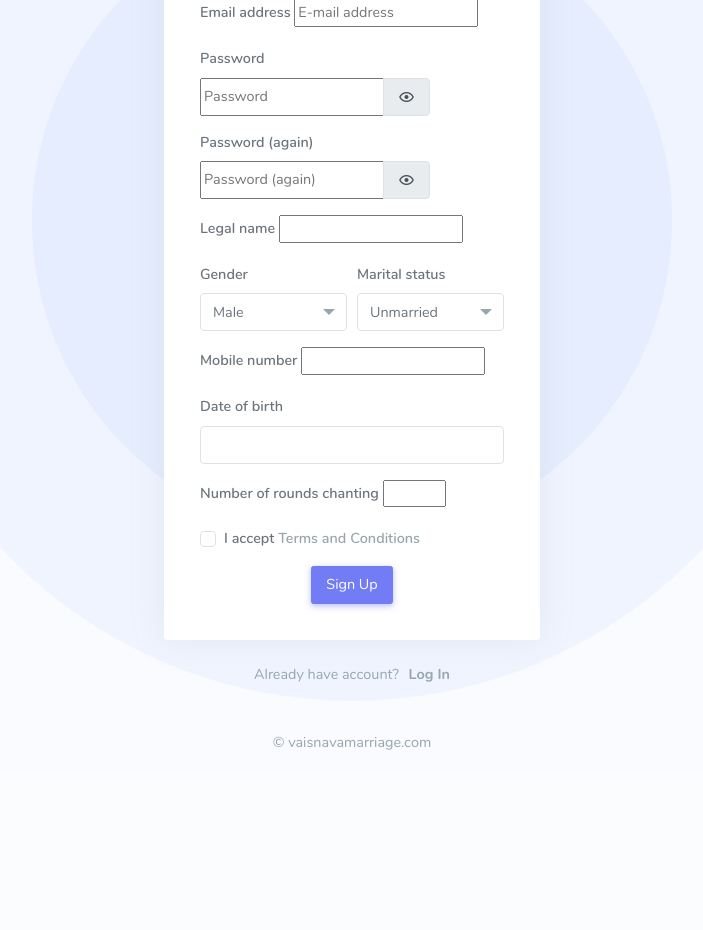
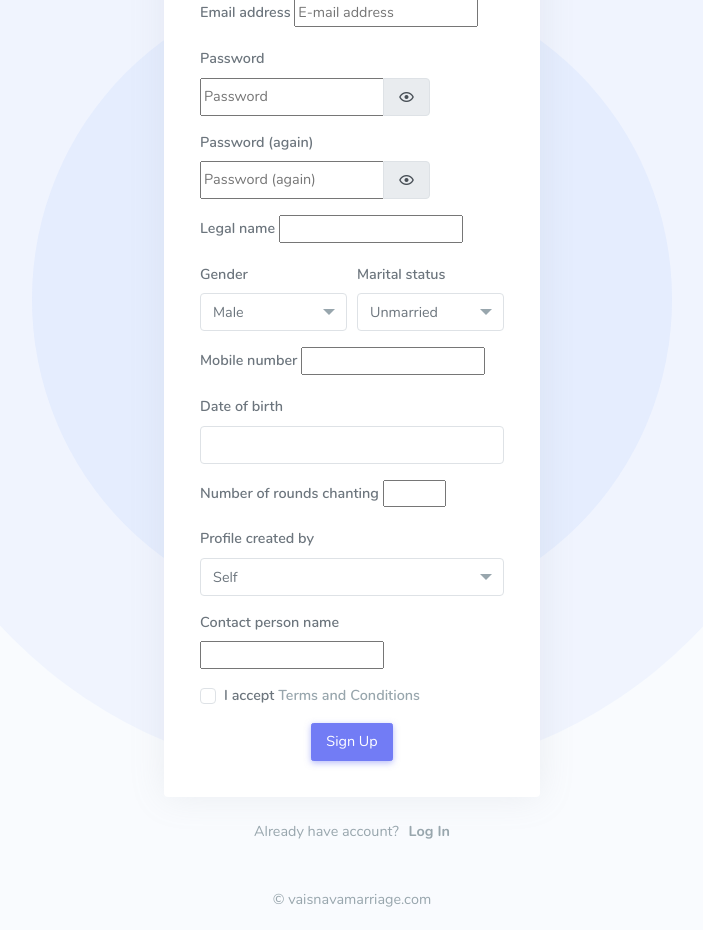
Before and after one commit to jpsoffice/vmb, a Django app: page /accounts/signup/ in a window 1280 px wide. Shown: the part 332-1262 px from the top of the page, without its empty margins (288-991 px from the left). Before the commit the page ends 1082 px from the top, so only its background shows below. Run offline with Django 3.2, Linux system fonts and the light colour scheme; parts of the project's set-up code (start-up, migrations or seed data) failed here and were passed over; some libraries are stand-ins or nearby versions.

Commit message:
Added fields for profile_created_by and contact_person_name.
When a profile is created by self, the contact person is defaulted to the legal name for the profile.
In other cases, user must specify a contact person name in the signup form.

```diff
--- a/vmb/matrimony/admin.py
+++ b/vmb/matrimony/admin.py
@@ -298,6 +298,7 @@ class BaseMatrimonyProfileAdmin(DjangoQLSearchMixin, NumericFilterModelAdmin):
                 "fields": [
                     ("profile_id", "name", "spiritual_name"),
                     ("status", "ethnic_origin", "primary_image"),
+                    ("profile_created_by", "contact_person_name"),
                     ("age", "mother_tongue", "marital_status", "children_count"),
                     ("religion", "caste", "subcaste"),
                     ("languages_known", "languages_read_write"),
--- a/vmb/matrimony/forms.py
+++ b/vmb/matrimony/forms.py
@@ -14,6 +14,7 @@ from multiselectfield import MultiSelectFormField
 
 from vmb.matrimony.models.profiles import (
     GENDER_CHOICES,
+    PROFILE_CREATED_BY_CHOICES,
     MARITAL_STATUS,
     SPIRITUAL_STATUS_CHOICES,
     MatrimonyProfile,
@@ -70,6 +71,10 @@ class SignupForm(AllAuthSignupForm):
         input_formats=("%b %d, %Y",),
     )
     rounds_chanting = forms.IntegerField(min_value=1, max_value=192)
+    profile_created_by = forms.ChoiceField(choices=PROFILE_CREATED_BY_CHOICES)
+    contact_person_name = forms.CharField(
+        min_length=3, max_length=200, strip=True, required=False
+    )
 
     def clean_dob(self):
         value = self.cleaned_data["dob"]
@@ -82,6 +87,16 @@ class SignupForm(AllAuthSignupForm):
         if MatrimonyProfile.objects.filter(phone=value):
             raise forms.ValidationError(_("Phone number already exists."))
         return value
+
+    def clean_contact_person_name(self):
+        contact_person_name = self.cleaned_data["contact_person_name"]
+        profile_created_by = self.cleaned_data["profile_created_by"]
+
+        if profile_created_by != "SE" and not contact_person_name:
+            raise forms.ValidationError(_("Contact person name is required"))
+        else:
+            contact_person_name = self.cleaned_data["name"]
+        return contact_person_name
 
     def save(self, *args, **kwargs):
         user = super().save(*args, **kwargs)
@@ -99,6 +114,8 @@ class SignupForm(AllAuthSignupForm):
             phone=self.cleaned_data["phone"],
             dob=self.cleaned_data["dob"],
             rounds_chanting=self.cleaned_data["rounds_chanting"],
+            profile_created_by=self.cleaned_data["profile_created_by"],
+            contact_person_name=self.cleaned_data["contact_person_name"],
         )
         profile.save()
         return user
--- a/vmb/matrimony/models/profiles.py
+++ b/vmb/matrimony/models/profiles.py
@@ -71,6 +71,13 @@ HAIR_COLOR = (
     ("BLK", "Black"),
     ("RED", "Red"),
     ("WHT", "White"),
+)
+PROFILE_CREATED_BY_CHOICES = (
+    ("SE", "Self"),
+    ("PA", "Parent"),
+    ("SI", "Sibling"),
+    ("CO", "Counselor"),
+    ("FR", "Friend"),
 )
 PROFILE_STATUS_CHOICES = (
     ("00", "New"),
@@ -161,6 +168,12 @@ class MatrimonyProfile(BaseModel):
     name = models.CharField(max_length=200, verbose_name=_("Name"),)
     spiritual_name = models.CharField(
         max_length=200, default="", blank=True, verbose_name=_("Spiritual name")
+    )
+    contact_person_name = models.CharField(
+        max_length=200, verbose_name=_("Contact person name"), default=""
+    )
+    profile_created_by = models.CharField(
+        max_length=2, choices=PROFILE_CREATED_BY_CHOICES, default="SE"
     )
     gender = models.CharField(max_length=1, choices=GENDER_CHOICES,)
     status = models.CharField(
--- a/vmb/templates/account/signup.html
+++ b/vmb/templates/account/signup.html
@@ -152,6 +152,26 @@
                 </div>
 
                 <div class="form-group">
+                    <label for="{{ form.profile_created_by.id_for_label}}">Profile created by</label>
+                    {% crispy_field form.profile_created_by 'css' 'select2' 'data-toggle' 'select2' %}
+                    {% if form.profile_created_by.errors %}
+                        {% for error in form.profile_created_by.errors %}
+                            <div class="invalid-feedback">{{ error }}</div>
+                        {% endfor %}
+                    {% endif %}
+                </div>
+
+                <div class="form-group">
+                    <label for="{{ form.contact_person_name.id_for_label}}">Contact person name</label>
+                    {% crispy_field form.contact_person_name %}
+                    {% if form.contact_person_name.errors %}
+                        {% for error in form.contact_person_name.errors %}
+                            <div class="invalid-feedback">{{ error }}</div>
+                        {% endfor %}
+                    {% endif %}
+                </div>
+
+                <div class="form-group">
                     <div class="custom-control custom-checkbox">
                         <input type="checkbox" class="custom-control-input" id="checkbox-signup" required>
                         <label class="custom-control-label" for="checkbox-signup">I accept <a href="#" class="text-muted">Terms and Conditions</a></label>
```
Also changed, not shown: vmb/matrimony/migrations/0069_auto_20200930_1429.py (added).
